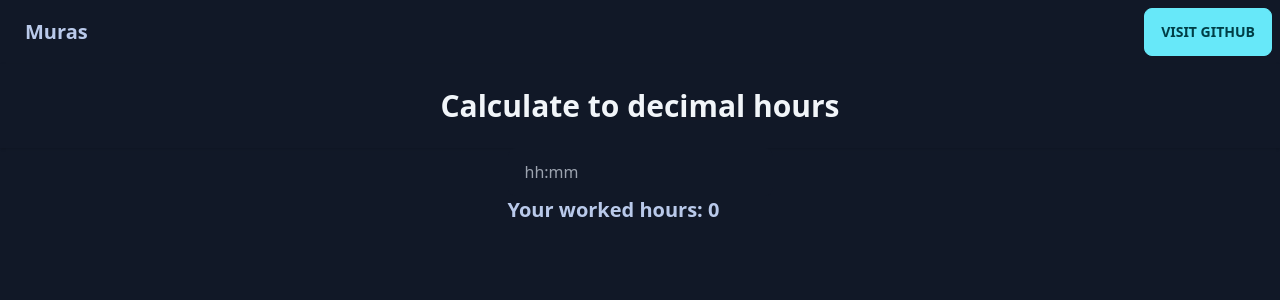
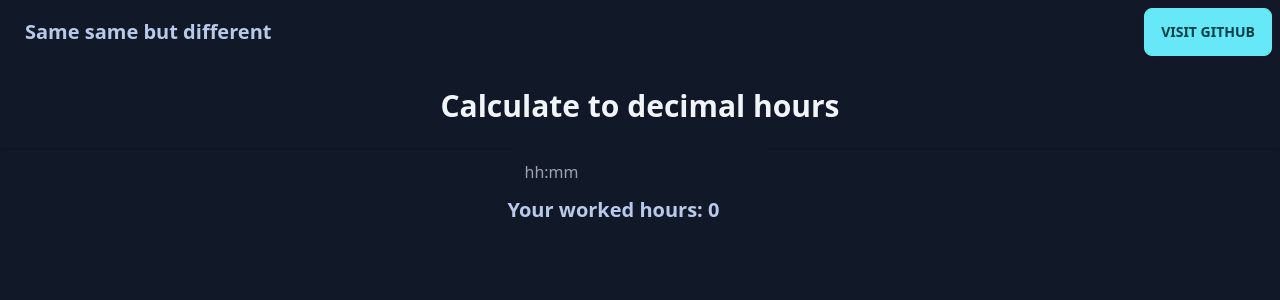
Before and after one commit to TheGreatShan/TimeConverter, a Vue app: page / in a window 1280 px wide. Shown: the top 300 px of the page. Built offline with nearby package versions, Linux system fonts and the light colour scheme.

Commit message:
:pencil2: Page name has been modified in navbar

```diff
--- a/src/components/Navbar.vue
+++ b/src/components/Navbar.vue
@@ -1,7 +1,7 @@
 <template>
     <div class="navbar bg-base-100">
         <div class="navbar-start">
-            <a class="btn btn-ghost normal-case text-xl" @click="$router.push({path: '/'})" >Muras</a>
+            <a class="btn btn-ghost normal-case text-xl" @click="$router.push({path: '/'})" >Same same but different</a>
         </div>
         <div class="navbar-end">
             <a class="btn" target="_blank" rel="noopener noreferrer" href="https://github.com/Shan15">Visit Github</a>
```
